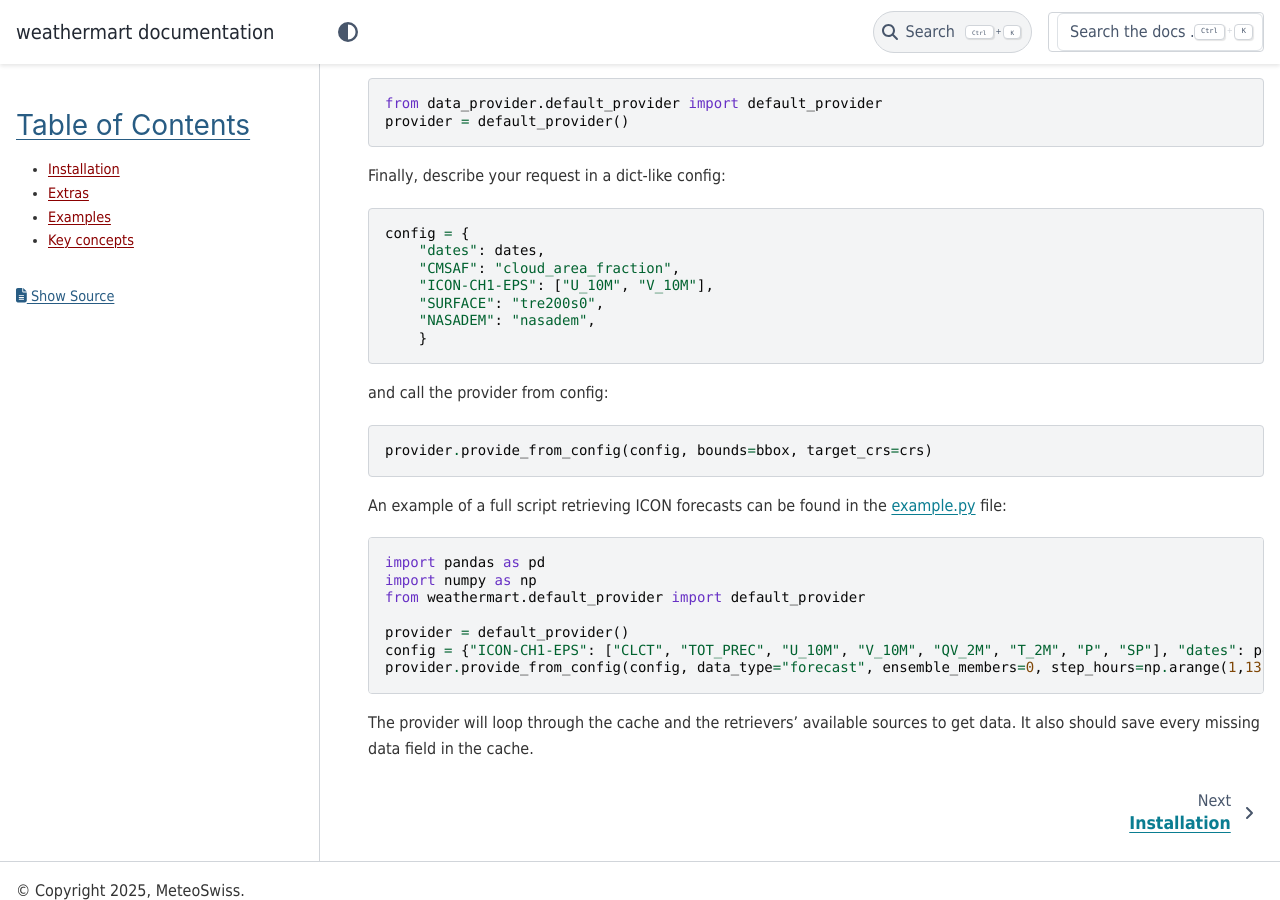
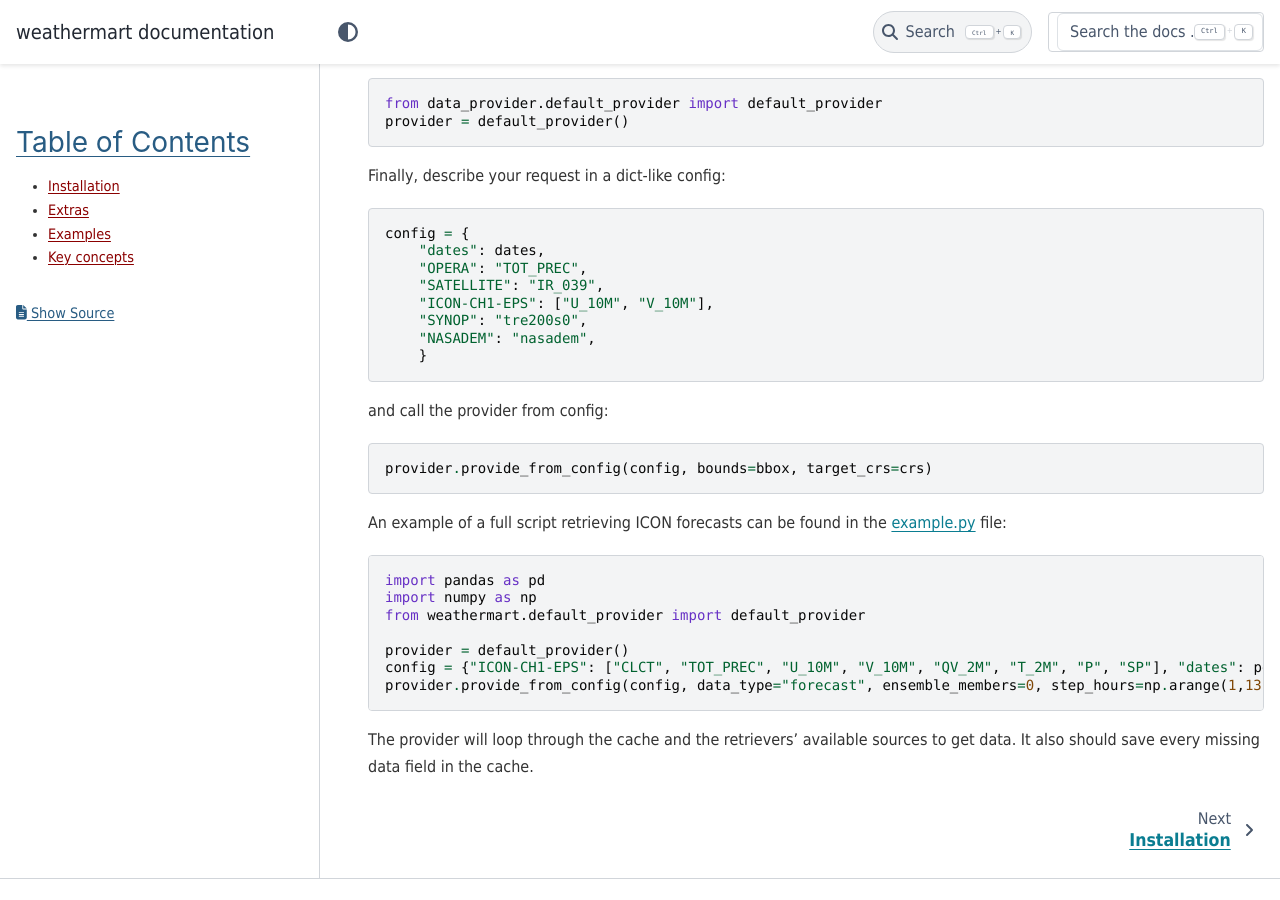
Before and after one commit to MeteoSwiss/weathermart, a Sphinx documentation site: the page built from docs/index.rst, in a window 1280 px wide and 900 px high, scrolled down 1054 px. Built offline with Sphinx 7.4.7 and the PyData theme 0.15.4, drawn with Linux system fonts in a browser that asks for light colours.

Commit message:
Edits to doc

```diff
--- a/docs/examples/station.rst
+++ b/docs/examples/station.rst
@@ -20,7 +20,7 @@
     end = "2023-12-18 23:00"
     provider = default_provider()
     config = {
-        "SURFACE": [
+        "SYNOP": [
             "dkl010z0",
             "fkl010z0",
             "prestas0",
--- a/readme.rst
+++ b/readme.rst
@@ -64,9 +64,10 @@
 
    config = {
        "dates": dates,
-       "CMSAF": "cloud_area_fraction",
+       "OPERA": "TOT_PREC",
+       "SATELLITE": "IR_039",
        "ICON-CH1-EPS": ["U_10M", "V_10M"],
-       "SURFACE": "tre200s0",
+       "SYNOP": "tre200s0",
        "NASADEM": "nasadem",
        }
 
```
Also changed, not shown: 2 other files.
